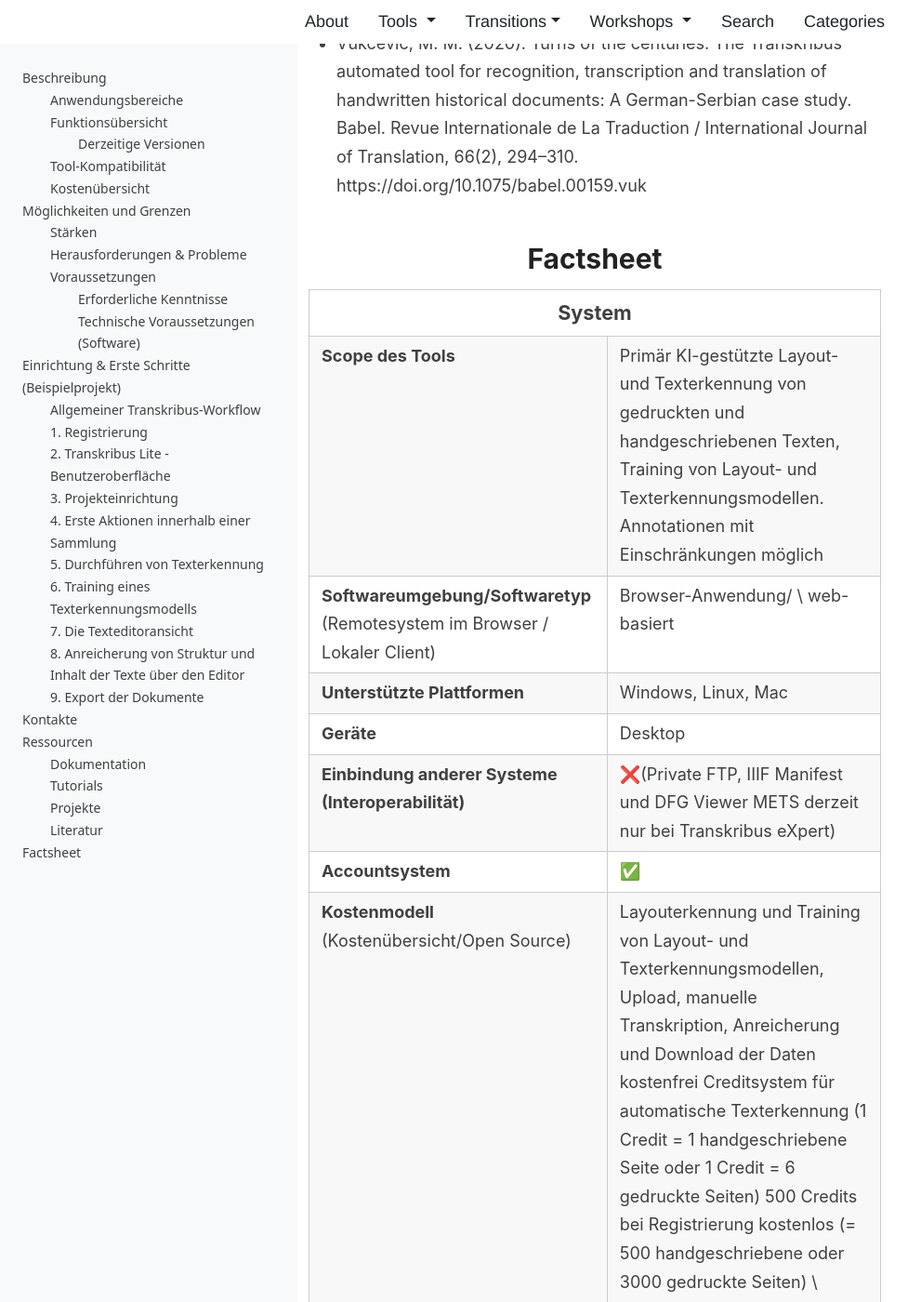
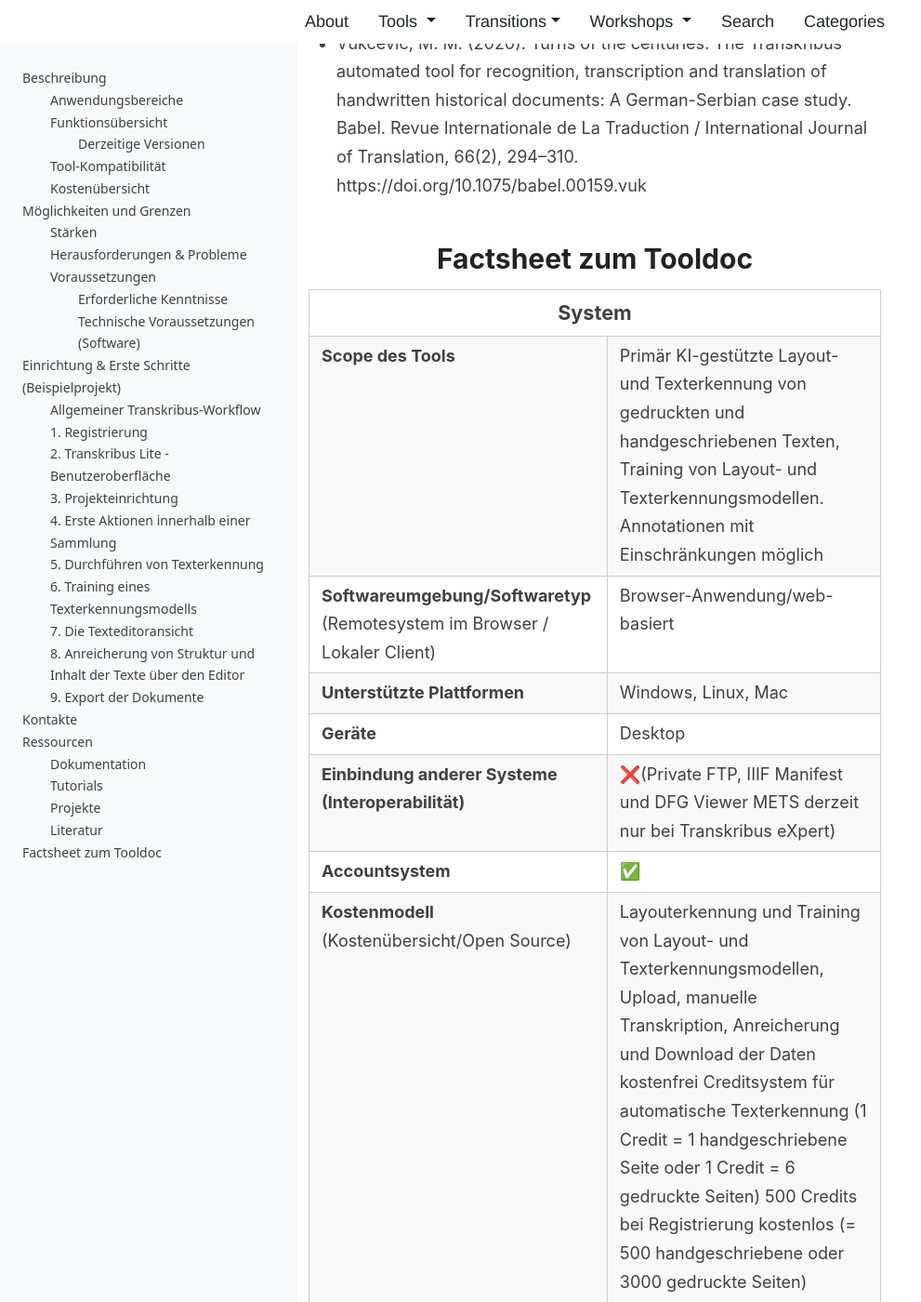
Before and after one commit to DigEdTnT/digedtnt.github.io, a Jekyll site: the page built from _posts/2023-04-24-transkribus.md, in a window 1280 px wide and 1400 px high, scrolled down 25427 px. Shown: the whole window at 93% size, without its empty margins (0-991 px from the left). Built offline with Jekyll 4.4.1, drawn with Linux system fonts in a browser that asks for light colours; some of the changed text lies outside the part shown.

Commit message:
minor factsheet corrections

```diff
--- a/_posts/2023-04-24-transkribus.md
+++ b/_posts/2023-04-24-transkribus.md
@@ -446,7 +446,7 @@
 * Thompson, W. (2021). Using Handwritten Text Recognition (HTR) Tools to Transcribe Historical Multilingual Lexica. Scripta &amp; e-Scripta, 21, 217–231.
 * Vukčević, M. M. (2020). Turns of the centuries. The Transkribus automated tool for recognition, transcription and translation of handwritten historical documents: A German-Serbian case study. Babel. Revue Internationale de La Traduction / International Journal of Translation, 66(2), 294–310. https://doi.org/10.1075/babel.00159.vuk
 
-# Factsheet
+# Factsheet zum Tooldoc
 
 
 <table>
@@ -464,8 +464,7 @@
    <td><strong>Softwareumgebung/Softwaretyp</strong>
 (Remotesystem im Browser / Lokaler Client)
    </td>
-   <td>Browser-Anwendung/ \
-web-basiert
+   <td>Browser-Anwendung/web-basiert
    </td>
   </tr>
   <tr>
@@ -498,7 +497,7 @@
    </td>
    <td>Layouterkennung und Training von Layout- und Texterkennungsmodellen, Upload, manuelle Transkription, Anreicherung und Download der Daten kostenfrei
 Creditsystem für automatische Texterkennung (1 Credit = 1 handgeschriebene Seite oder 1 Credit = 6 gedruckte Seiten)
-500 Credits bei Registrierung kostenlos (= 500 handgeschriebene oder 3000 gedruckte Seiten) \
+500 Credits bei Registrierung kostenlos (= 500 handgeschriebene oder 3000 gedruckte Seiten)
    </td>
   </tr>
   <tr>
@@ -531,7 +530,7 @@
    </td>
   </tr>
   <tr>
-   <td><strong>Abhängigkeit von anderer Software \
+   <td><strong>Abhängigkeit von anderer Software
 </strong>(Falls ja, wird diese Software automatisch mitinstalliert?)
    </td>
    <td>❌
@@ -591,7 +590,7 @@
    </td>
   </tr>
   <tr>
-   <td><strong>Aktiver Support/Community  \
+   <td><strong>Aktiver Support/Community
 </strong>(Forum, Slack, Issue Tracker etc.)
    </td>
    <td>✅ Kontaktformular, aktive, aber nicht von Transkribus administrierte <a href="https://www.facebook.com/groups/614090738935143/">Facebook-Gruppe</a>
@@ -674,7 +673,7 @@
    </td>
   </tr>
   <tr>
-   <td><strong>Interne Kommunikationsmöglichkeiten  \
+   <td><strong>Interne Kommunikationsmöglichkeiten
 </strong>(z. B. Annotationsrichtlinien, Kommentarfunktionen …)
    </td>
    <td>❌
```
